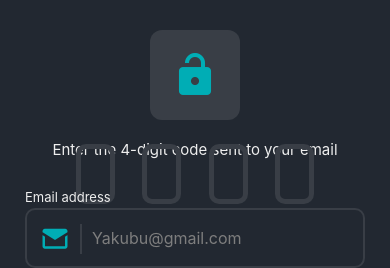
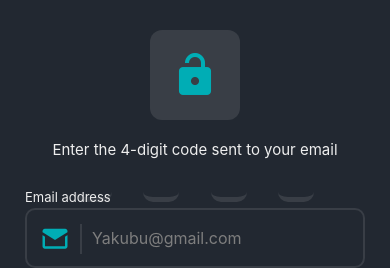
Before and after one commit to YakubuAmidu/register-login-user, a React Native app: screen / in a window 390 px wide. Shown: the top 268 px of the page. Built offline with nearby package versions, Linux system fonts and the light colour scheme.

Commit message:
Initial commit

```diff
--- a/components/Inputs/StyledCodeInput.js
+++ b/components/Inputs/StyledCodeInput.js
@@ -1,4 +1,4 @@
-import React, { useRef } from 'react';
+import React, { useRef, useState, useEffect } from 'react';
 
 // Styled components
 import styled from 'styled-components/native';
@@ -7,7 +7,8 @@ import { StatusBarHeight } from '../shared';
 
 // Custom colors
 import { colors } from '../colors';
-const { secondary, tertiary } = colors;
+import { setIn } from 'formik';
+const { secondary, tertiary, accent } = colors;
 
 const CodeInputSection = styled.View`
 flex: 1;
@@ -32,7 +33,7 @@ justify-content: space-between;
 const CodeInput = styled.View`
  min-width: 15%;
  padding: 12px;
- border-width: 5px;
+ border-bottom-width: 5px;
  border-radius: 10px;
  border-color: ${secondary};
 `;
@@ -44,26 +45,50 @@ const CodeInputText = styled.Text`
  color: ${tertiary};
 `;
 
-const StyledCodeInput = ({ setCode, code, maxLength }) => {
+const CodeInputFocused = styled(CodeInput)`
+ border-color: ${ accent };
+`;
+
+const StyledCodeInput = ({ setCode, code, maxLength, setPinReady }) => {
   const codeDigitsArray = new Array(maxLength).fill(0);
+
+  const [inputContainerIsFocused, setInputContainerIsFocused] = useState(false);
 
   // Ref for textinput
   const textInputRef = useRef(null);
 
   const handleOnPress = () => {
-    textInputRef?.current?.focus();
+    setInputContainerIsFocused(true);
+    textInputRef.current.focus();
   }
 
-  const handleOnSubmitEditing = () => {}
+  const handleOnSubmitEditing = () => {
+    setInputContainerIsFocused(false);
+  };
+
+   useEffect(() => {
+     // Toggle pinReady
+     setPinReady(code.length === maxLength);
+     return () => setPinReady(false);
+   }, [code])
 
   const toCodeDigitInput = (value, index) => {
     const emptyInputChar = ' ';
     const digit = code[index] || emptyInputChar;
 
+    // Formatting
+    const isCurrentDigit = index === code.length;
+    const isLastDigit = index === maxLength - 1;
+    const isCodeFull = code.length === maxLength;
+
+    const isDigitFocused = isCurrentDigit || (isLastDigit && isCodeFull);
+
+    const StyledCodeInput = inputContainerIsFocused && isDigitFocused ? CodeInputFocused : CodeInput;
+
     return (
-      <CodeInput key={index}>
+      <StyledCodeInput key={index}>
         <CodeInputText>{digit}</CodeInputText>
-      </CodeInput>
+      </StyledCodeInput>
     )
   };
 
--- a/screens/EmailVerification.js
+++ b/screens/EmailVerification.js
@@ -22,6 +22,7 @@ const EmailVerification = () => {
   // Code input
   const MAX_CODE_LENGTH = 4;
   const [code, setCode] = useState('');
+  const [pinReady, setPinReady] = useState(false);
 
   const [message, setMessage] = useState('');
   const [isSuccessMessage, setIsSuccessMessage] = useState(false);
@@ -48,7 +49,7 @@ const EmailVerification = () => {
 
         <RegularText>Enter the 4-digit code sent to your email</RegularText>
 
-        <StyledCodeInput code={code} setCode={setCode} maxLength={MAX_CODE_LENGTH} />
+        <StyledCodeInput code={code} setCode={setCode} maxLength={MAX_CODE_LENGTH} setPinReady={setPinReady}/>
 
         <Formik initialValues={{ email: '', password: '' }}
         onSubmit={(values, { seSubmitting }) => {
```
